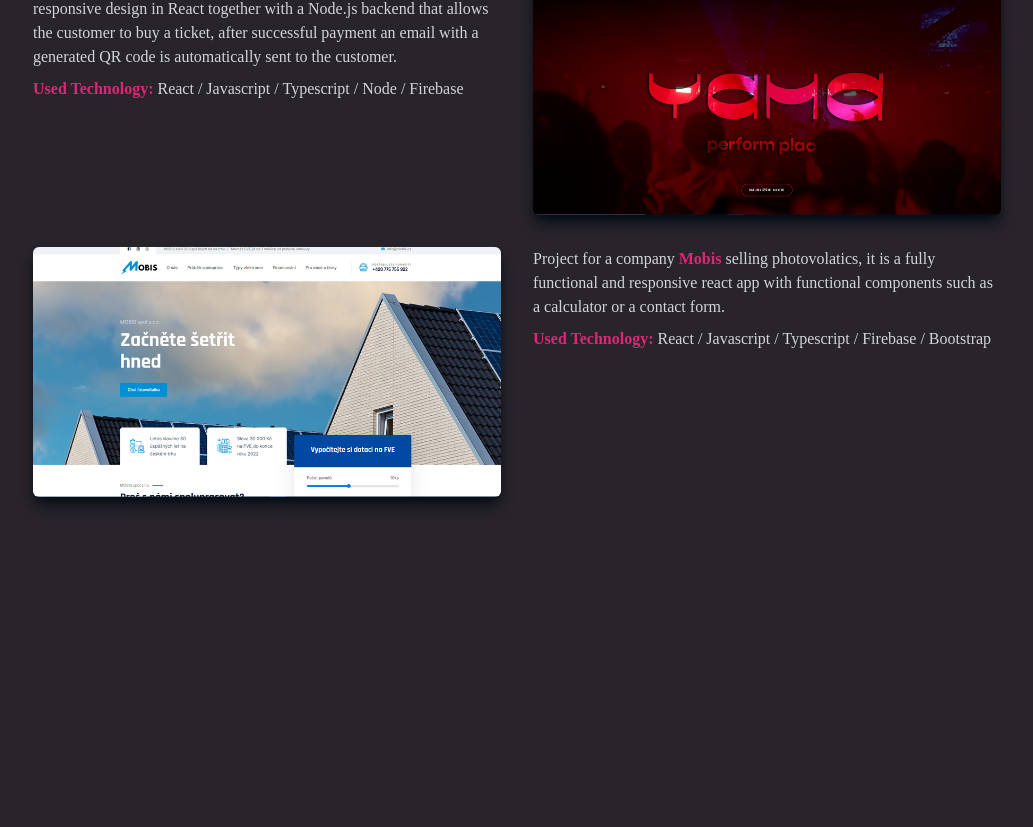
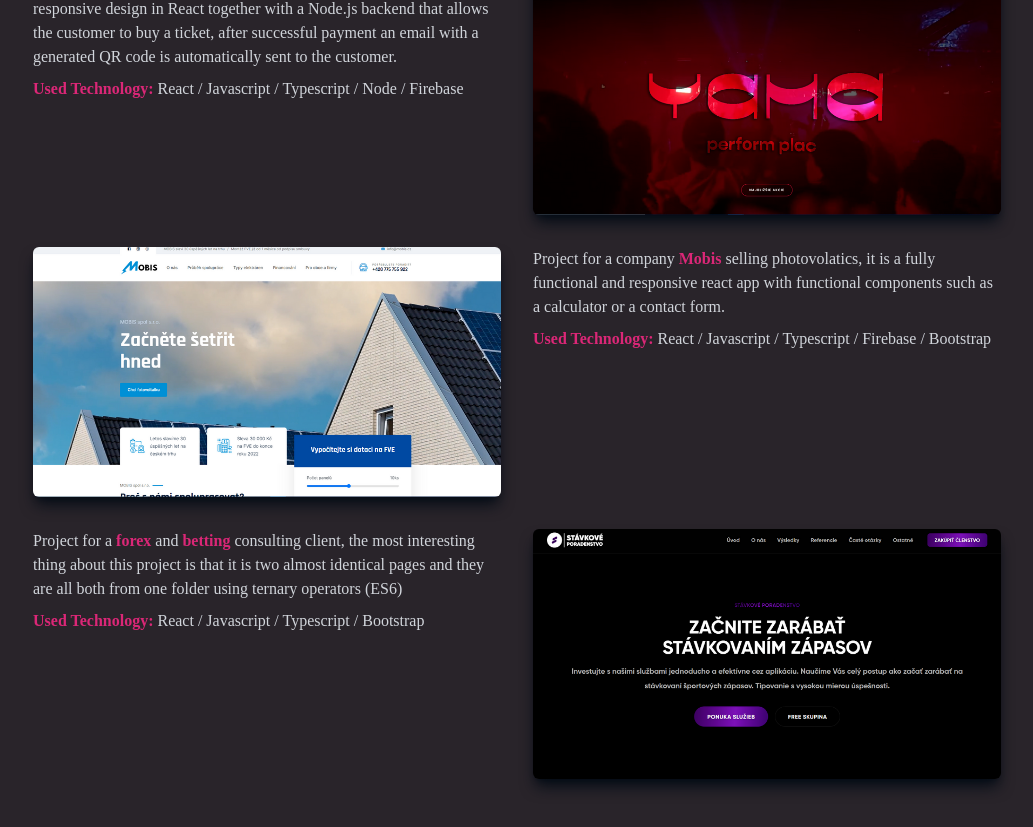
Before and after one commit to Lubomir27/portfolio-website, a React (Create React App) app: page / in a window 1280 px wide. Shown: the part 2981-3808 px from the top of the page, without its empty margins (123-1156 px from the left). Before the commit the page ends 3526 px from the top, so only its background shows below. Built offline with nearby package versions, Linux system fonts and the light colour scheme.

Commit message:
forex + betting

```diff
--- a/src/compoments/Work.jsx
+++ b/src/compoments/Work.jsx
@@ -1,6 +1,6 @@
 import React from "react";
 import timisCooking from "../assets/timis.png";
-import medicPage from "../assets/medic-page.png";
+import stavky from "../assets/stavky.png";
 import mobis from "../assets/mobis-page.png";
 import yama from "../assets/yama.png";
 const Work = () => {
@@ -127,6 +127,37 @@ const Work = () => {
               / Javascript / Typescript / Firebase / Bootstrap
             </p>
           </div>
+          <div
+            style={{ backgroundImage: `url(${stavky})` }}
+            className="order-7 sm:order-8  shadow-lg shadow-[#040c16] group container rounded-md flex justify-center items-center mx-auto content-div"
+          >
+            {/* Hover Effects */}
+            <div className="opacity-0 group-hover:opacity-100">
+              <span className="text-2xl font-bold text-white tracking-wider">
+                Betting Types
+              </span>
+              <div className="pt-8 text-center">
+                <a href="https://www.stavkoveporadenstvo.sk/">
+                  <button className="text-center rounded-lg px-4 py-3 m-2 bg-white text-gray-700 font-bold text-lg">
+                    Live
+                  </button>
+                </a>
+              </div>
+            </div>
+          </div>
+          <div className="order-8 sm:order-7 ">
+            <p>
+              Project for a <strong className="text-pink-600">forex</strong> and{" "}
+              <strong className="text-pink-600">betting</strong> consulting
+              client, the most interesting thing about this project is that it
+              is two almost identical pages and they are all both from one
+              folder using ternary operators (ES6)
+            </p>
+            <p className="py-2">
+              <strong className="text-pink-600">Used Technology: </strong>React
+              / Javascript / Typescript / Bootstrap
+            </p>
+          </div>
         </div>
       </div>
     </div>
```
Also changed, not shown: src/assets/stavky.png (added).
